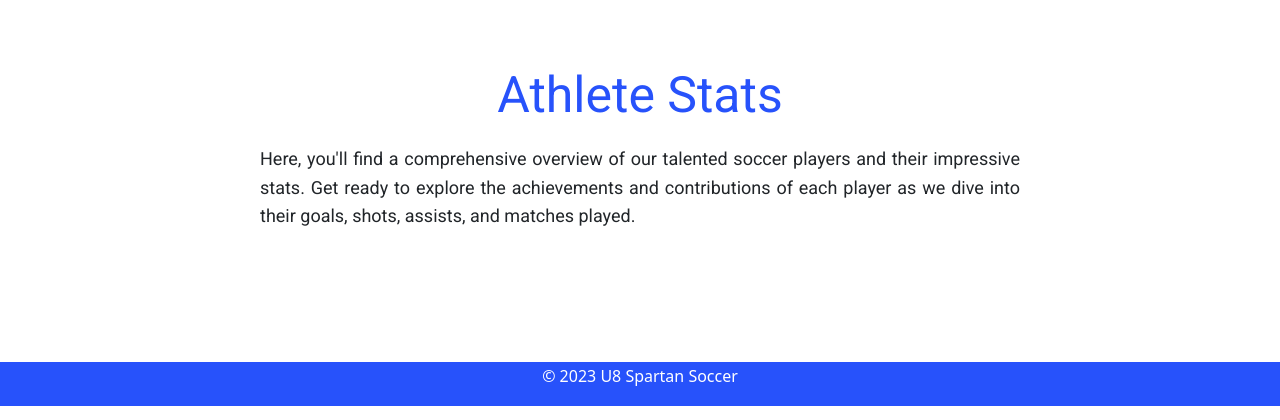
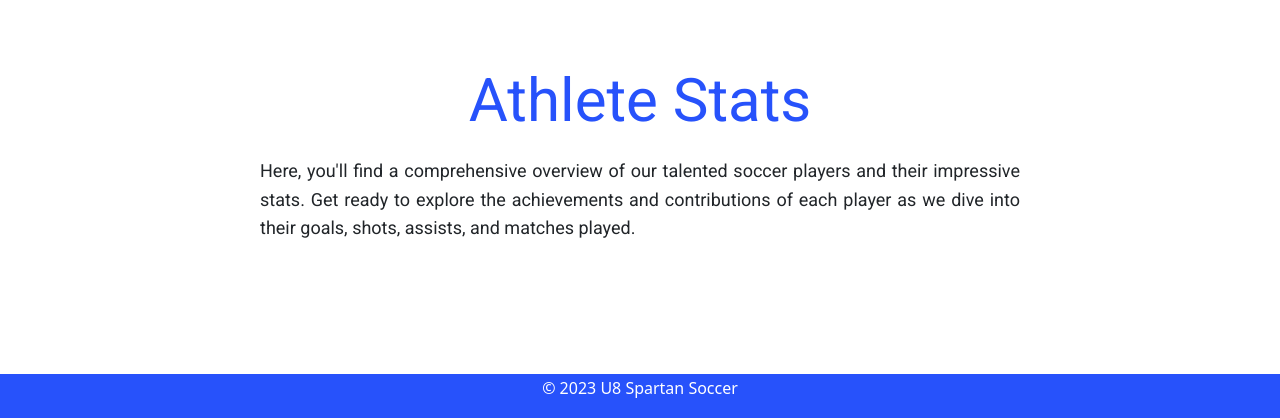
Before and after one commit to Ibanez92/soccer_team, a Flask app: page /players in a window 1280 px wide. Shown: the part 196-616 px from the top of the page. Run offline with Flask 3, Linux system fonts and the light colour scheme.

Commit message:
changed font weight for better ui

```diff
--- a/static/players.css
+++ b/static/players.css
@@ -64,11 +64,12 @@ nav ul li a i {
 }
 
 .description h3 {
-    font-size: 50px;
+    font-size: 60px;
     text-align: center;
     margin-bottom: 20px;
     color: #2752fb;
     font-family: "Roboto", Arial, sans-serif;
+    font-weight:normal;
 }
 
 .description p {
--- a/static/styles.css
+++ b/static/styles.css
@@ -108,6 +108,7 @@ nav ul li a i {
     color: #2752fb;
     padding-bottom: 30px;
     font-family: "Roboto", Arial, sans-serif;
+    font-weight:bold;
 }
 
 .description p {
```
